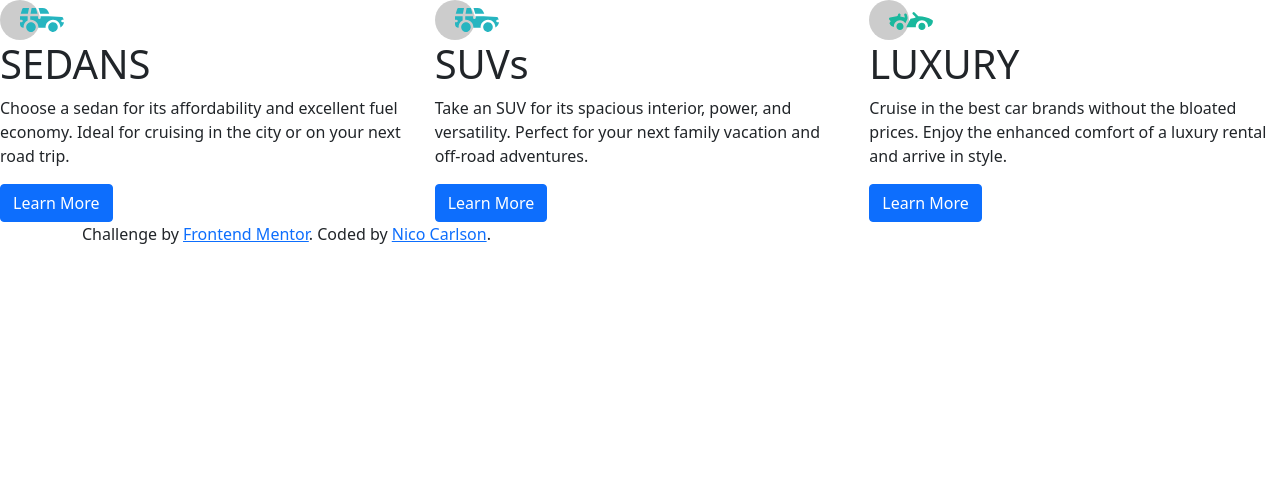
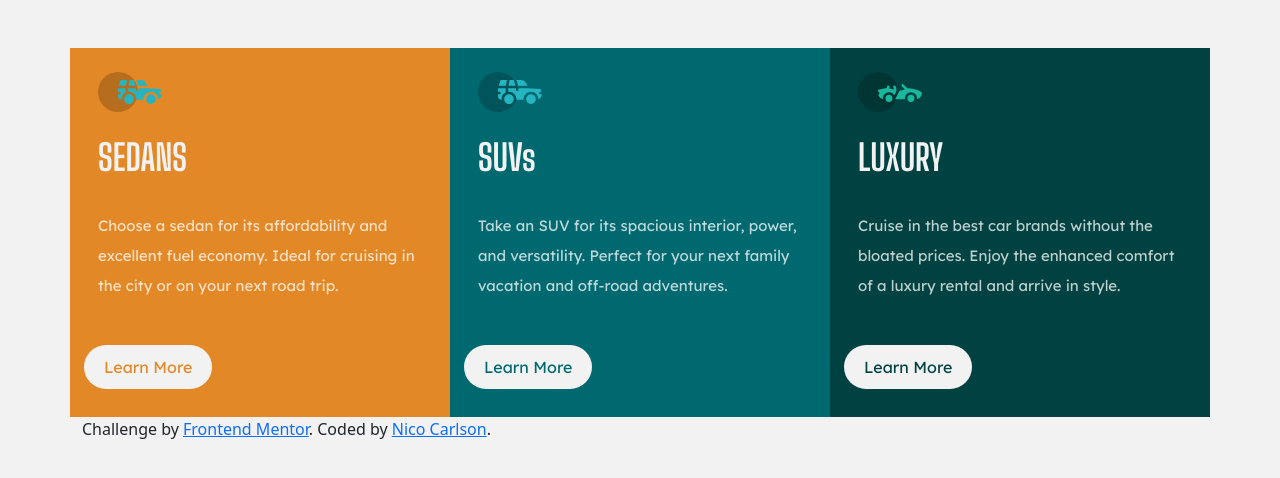
Before and after one commit to ncarlson55/FEM-newbie-3columnPreviewCard-bootstrap, a plain HTML site: page index.html in a window 1280 px wide. Drawn offline with nearby package versions, Linux system fonts and the light colour scheme.

Commit message:
Custom Pill Buttons

```diff
--- a/index.html
+++ b/index.html
@@ -21,37 +21,49 @@
       integrity="sha384-EVSTQN3/azprG1Anm3QDgpJLIm9Nao0Yz1ztcQTwFspd3yD65VohhpuuCOmLASjC"
       crossorigin="anonymous"
     />
-    <link rel="stylesheet" href="styles.css">
+    <link rel="stylesheet" href="styles.css" />
   </head>
   <body>
-    <div class="container-">
+    <div class="container mt-5">
       <div class="row">
-        <div class="col-4 sedan">
-          <img src="images/icon-suvs.svg" alt="Sedan Icon" />
-          <h1>SEDANS</h1>
-          <p>
+        <div class="col-sm-8 col-md-4 sedan">
+          <img
+            src="images/icon-suvs.svg"
+            alt="Sedan Icon"
+            class="pt-4 pb-4 px-3"
+          />
+          <h1 class="px-3 pb-4 text-uppercase">sedans</h1>
+          <p class="px-3 pb-4 lh-lg">
             Choose a sedan for its affordability and excellent fuel economy.
             Ideal for cruising in the city or on your next road trip.
           </p>
-          <button type="button" class="btn btn-primary">Learn More</button>
+          <div class="pb-4"><button type="button" class="pill-button sedan-btn">Learn More</button></div>
         </div>
-        <div class="col-4 suv">
-          <img src="images/icon-suvs.svg" alt="SUV Icon" />
-          <h1>SUVs</h1>
-          <p>
+        <div class="col-sm-8 col-md-4 suv">
+          <img
+            src="images/icon-suvs.svg"
+            alt="SUV Icon"
+            class="pt-4 pb-4 px-3"
+          />
+          <h1 class="px-3 pb-4">SUVs</h1>
+          <p class="px-3 pb-4 lh-lg">
             Take an SUV for its spacious interior, power, and versatility.
             Perfect for your next family vacation and off-road adventures.
           </p>
-          <button type="button" class="btn btn-primary">Learn More</button>
+          <button type="button" class="pill-button suv-btn">Learn More</button>
         </div>
-        <div class="col-4 luxury">
-          <img src="images/icon-luxury.svg" alt="" />
-          <h1>LUXURY</h1>
-          <p>
+        <div class="col-sm-8 col-md-4 luxury">
+          <img
+            src="images/icon-luxury.svg"
+            alt="Luxury Icon"
+            class="pt-4 pb-4 px-3"
+          />
+          <h1 class="px-3 pb-4 text-uppercase">luxury</h1>
+          <p class="px-3 pb-4 lh-lg">
             Cruise in the best car brands without the bloated prices. Enjoy the
             enhanced comfort of a luxury rental and arrive in style.
           </p>
-          <button type="button" class="btn btn-primary">Learn More</button>
+          <button type="button" class="pill-button luxury-btn">Learn More</button>
         </div>
       </div>
     </div>
--- a/styles.css
+++ b/styles.css
@@ -0,0 +1,55 @@
+/* Fonts */
+@import url('https://fonts.googleapis.com/css2?family=Big+Shoulders+Display:wght@700&family=Lexend+Deca&display=swap');
+
+body {
+  background-color: hsl(0, 0%, 95%);
+}
+
+.sedan {
+  background-color: hsl(31, 77%, 52%);
+}
+
+.suv {
+  background-color: hsl(184, 100%, 22%);
+}
+
+.luxury {
+  background-color: hsl(179, 100%, 13%);
+}
+
+h1 {
+  font-family: 'Big Shoulders Display';
+  font-size: 36px;
+  color: hsl(0, 0%, 95%);
+}
+
+p {
+  font-family: 'Lexend Deca', sans-serif;
+  font-size: 15px;
+  color: hsla(0, 0%, 100%, 0.75);
+}
+
+.pill-button {
+  font-family: 'Lexend Deca', sans-serif;
+  background-color: hsl(0, 0%, 95%);
+  border: none;
+  padding: 10px 20px;
+  text-align: center;
+  text-decoration: none;
+  display: inline-block;
+  margin: 4px 2px;
+  cursor: pointer;
+  border-radius: 36px;
+}
+
+.sedan-btn {
+  color: hsl(31, 77%, 52%);
+}
+
+.suv-btn {
+  color: hsl(184, 100%, 22%);
+}
+
+.luxury-btn {
+  color: hsl(179, 100%, 13%);
+}
```
